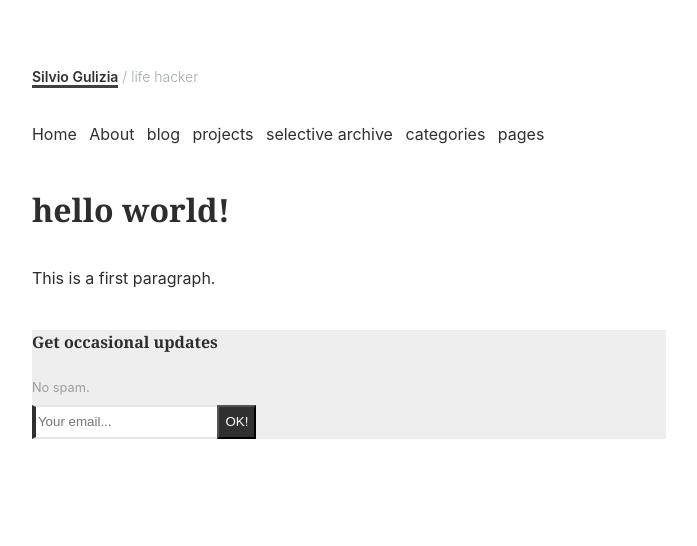
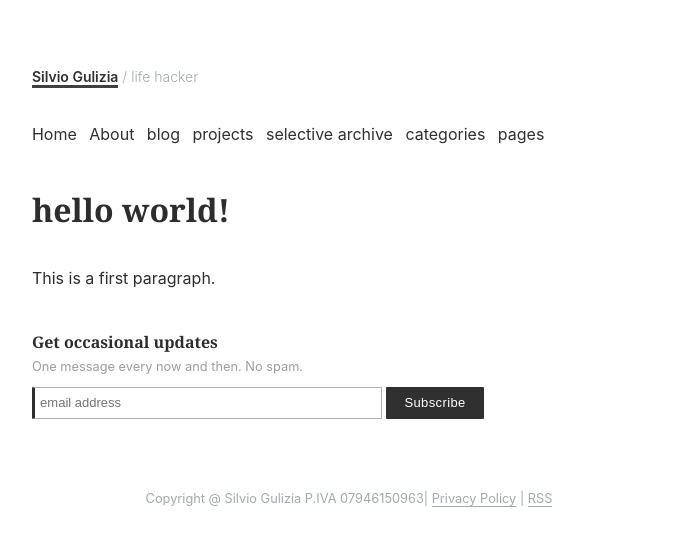
Before and after one commit to sigul/building-jekyll, a Jekyll site: the page built from index.html, in a window 1280 px wide. Shown: the top 546 px of the page, without its empty margins (291-988 px from the left). Built offline with Jekyll 4.4.1, drawn with Linux system fonts in a browser that asks for light colours; comment, search, counter and statistics services are not loaded.

Commit message:
add signup form

```diff
--- /dev/null
+++ b/_includes/mailchimp.html
@@ -0,0 +1,13 @@
+<!-- Begin Mailchimp Signup Form -->
+<div id="mc_embed_signup">
+<form action="https://silviogulizia.us3.list-manage.com/subscribe/post?u=da33a8dd493960a90a364660d&amp;id=3cfcb463d7" method="post" id="mc-embedded-subscribe-form" name="mc-embedded-subscribe-form" class="validate" target="_blank" novalidate>
+    <div id="mc_embed_signup_scroll">
+
+  <input type="email" value="" name="EMAIL" class="email" id="mce-EMAIL" placeholder="email address" required>
+    <!-- real people should not fill this in and expect good things - do not remove this or risk form bot signups-->
+    <div style="position: absolute; left: -5000px;" aria-hidden="true"><input type="text" name="b_da33a8dd493960a90a364660d_3cfcb463d7" tabindex="-1" value=""></div>
+    <div class="clear"><input type="submit" value="Subscribe" name="subscribe" id="mc-embedded-subscribe" class="button"></div>
+    </div>
+</form>
+</div>
+<!--End mc_embed_signup-->
--- a/_includes/site-footer.html
+++ b/_includes/site-footer.html
@@ -1,9 +1,13 @@
 <div class="site-footer">
-<h4 class="signup-text">Get occasional updates</h4>
-<p class="no-spam">No spam.</p>
-<form action="" method="post" _lpchecked="1">
-<input class="input" type="email" placeholder="Your email..." name="EMAIL">
-<input type="hidden" name="SIGNUPPAGE" id="mce-SIGNUPPAGE" value="{{ page.url }}">
-<button class="submit" type="submit">OK!</button>
-</form>
+
+<h4>Get occasional updates</h4>
+
+<p id="no-spam">One message every now and then. No spam.</p>
+
+{% include mailchimp.html %}
+
+<div id="copyright">
+	<p>Copyright @ Silvio Gulizia P.IVA 07946150963| <a href=""> Privacy Policy</a> | <a href=""> RSS </a></p>
 </div>
+
+</div>
--- a/_layouts/default.html
+++ b/_layouts/default.html
@@ -5,6 +5,8 @@ title: "Home of Guli"
 <!doctype html>
 <html>
   <head>
+    <!--- mailchimp -->
+    <link href="//cdn-images.mailchimp.com/embedcode/classic-10_7.css" rel="stylesheet" type="text/css">
     <meta charset="utf-8">
     <title>{{ page.title }}</title>
     <link rel="stylesheet" href="{{ site.baseurl }}/assets/css/styles.css">
--- /dev/null
+++ b/_sass/mailchimp.scss
@@ -0,0 +1,138 @@
+/* MailChimp Form Embed Code - Horizontal Super Slim - 12/16/2015 v10.7
+Adapted from: http://blog.heyimcat.com/universal-signup-form/ */
+
+#mc_embed_signup form {
+    padding: 10px 0 10px 0;
+}
+
+#mc_embed_signup input.email {
+    font-size: 13px;
+    border: 1px solid #ABB0B2;
+    border-left: 3px solid #303030;
+    -webkit-border-radius: 3px;
+    -moz-border-radius: 3px;
+    border-radius: 1px;
+    color: #343434;
+    background-color: #fff;
+    box-sizing: border-box;
+    height: 32px;
+    padding: 0px 0.4em;
+    display: inline-block;
+    margin: 0;
+    width: 350px;
+    vertical-align: top;
+}
+
+#mc_embed_signup input.email:hover {
+	border: 1px solid #ABB0B2;
+}
+
+#mc_embed_signup .clear {
+    display: inline-block;
+}
+
+
+/* positions button horizontally in line with input */
+
+#mc_embed_signup .button {
+    font-size: 13px;
+    border: none;
+    -webkit-border-radius: 3px;
+    -moz-border-radius: 3px;
+    border-radius: 1px;
+    letter-spacing: .03em;
+    color: #fff;
+    background-color: #303030;
+    box-sizing: border-box;
+    height: 32px;
+    line-height: 32px;
+    padding: 0 18px;
+    display: inline-block;
+    margin: 0;
+    transition: all 0.23s ease-in-out 0s;
+}
+
+#mc_embed_signup .button:hover {
+    background-color: #777;
+    cursor: pointer;
+}
+
+#mc_embed_signup div#mce-responses {
+    float: left;
+    top: -1.4em;
+    padding: 0em .5em 0em .5em;
+    overflow: hidden;
+    width: 90%;
+    margin: 0 5%;
+    clear: both;
+}
+
+#mc_embed_signup div.response {
+    margin: 1em 0;
+    padding: 1em .5em .5em 0;
+    font-weight: bold;
+    float: left;
+    top: -1.5em;
+    z-index: 1;
+    width: 80%;
+}
+
+#mc_embed_signup #mce-error-response {
+    display: none;
+}
+
+#mc_embed_signup #mce-success-response {
+    color: #529214;
+    display: none;
+}
+
+#mc_embed_signup label.error {
+    display: block;
+    float: none;
+    width: auto;
+    margin-left: 1.05em;
+    text-align: left;
+    padding: .5em 0;
+}
+
+#mc-embedded-subscribe-form input[type=checkbox] {
+    display: inline;
+    width: auto;
+    margin-right: 10px;
+}
+
+#mergeRow-gdpr {
+    margin-top: 20px;
+}
+
+#mergeRow-gdpr fieldset label {
+    font-weight: normal;
+}
+
+#mc-embedded-subscribe-form .mc_fieldset {
+    border: none;
+    min-height: 0px;
+    padding-bottom: 0px;
+}
+
+.mc-field-group {
+    display: inline-block;
+}
+
+
+/* positions input field horizontally */
+
+@media (max-width: 768px) {
+    #mc_embed_signup input.email {
+        width: 100%;
+        margin-bottom: 5px;
+    }
+    #mc_embed_signup .clear {
+        display: block;
+        width: 100%
+    }
+    #mc_embed_signup .button {
+        width: 100%;
+        margin: 0;
+    }
+}
--- a/_sass/site-footer.scss
+++ b/_sass/site-footer.scss
@@ -1,43 +1,15 @@
-/* input, buttons, signup */
+.site-footer h4 { margin-bottom: 3px}
 
-.site-footer {
-  background: #eee;
-}
-
-input, button {height: 34px}
-
-.no-spam {
+#no-spam {
   font-size: .8em;
   color: #9d9d9d;
-  margin: 0;
-  padding: .5rem 0;
-}
-
-button {
-  background: #303030;
-  color: #fff;
-}
-.submit {margin-left: -6px}
-
-button:hover {
-  background: #fafafa;
-  border: 1px solid #fafafa;
-  color: #000;
-}
-
-input {
-  border: 2px solid #e5e5e5;
-  border-left: 4px solid #303030;
-}
-
-input:focus, input:hover {
-  border: 2px solid #d5d5d5;
-  border-left: 4px solid #e5e5e5;
+  margin: 1px 0;
 }
 
 /* copyright */
-.copyright {text-align:center; font-size:.6em; color:#d5d5d5; margin-top:60px;}
-.copyright, .copyright a {color:#a0a9ae}
+#copyright {text-align:center; font-size:80%; margin-top:60px;}
+#copyright p, #copyright a {color:#a0a9ae}
+#copyright a, #copyright a:visited { border-bottom: 1px solid #a0a9ae; }
 
 /* fixing buttons rounded on safari mobile */
 input, textarea {
--- a/assets/css/styles.scss
+++ b/assets/css/styles.scss
@@ -3,3 +3,4 @@
 ---
 @import "main";
 @import "site-footer";
+@import "mailchimp";
```
Also changed, not shown: _sass/media.scss (+0 -28 lines), _sass/main.scss (line endings or trailing spaces).
